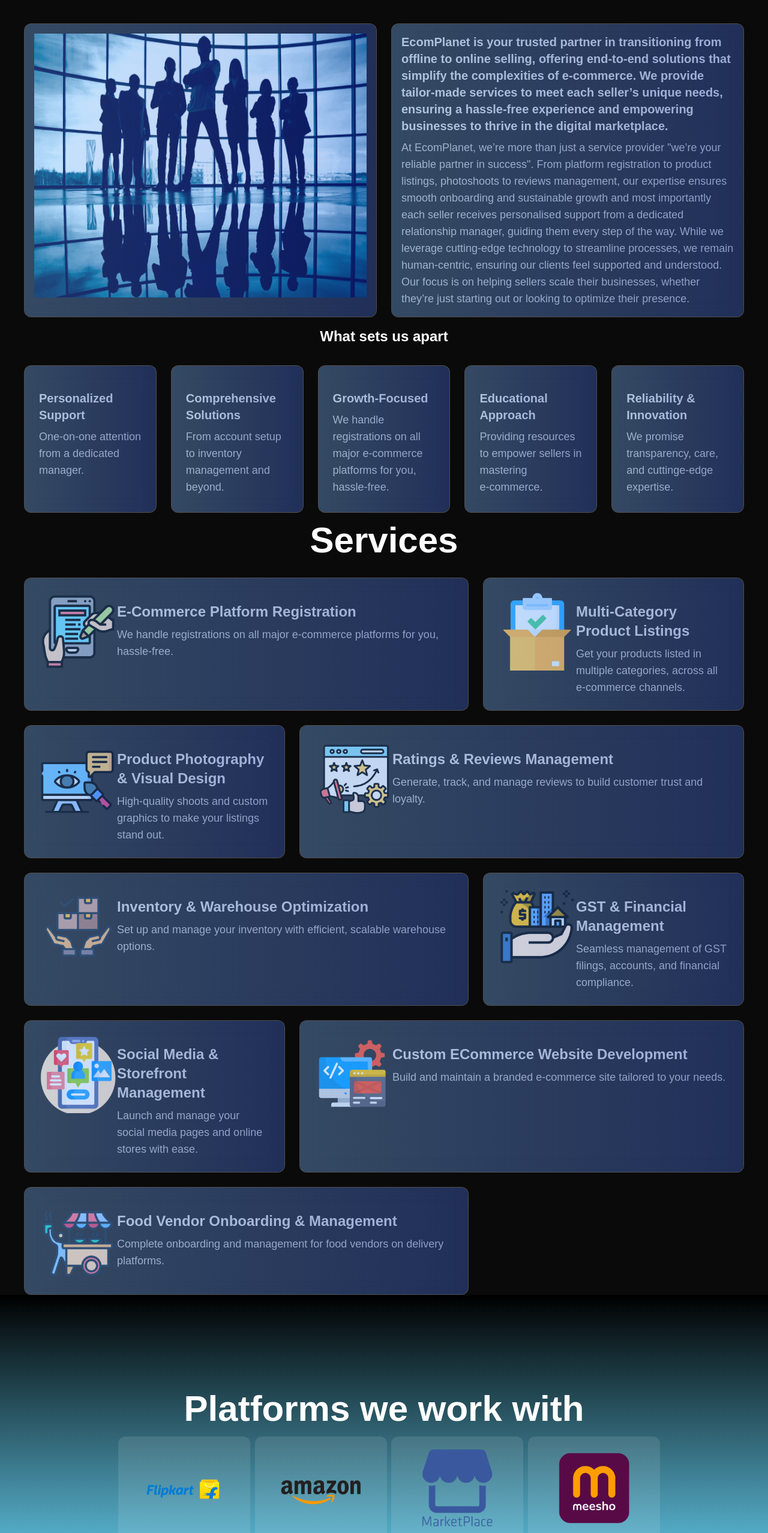
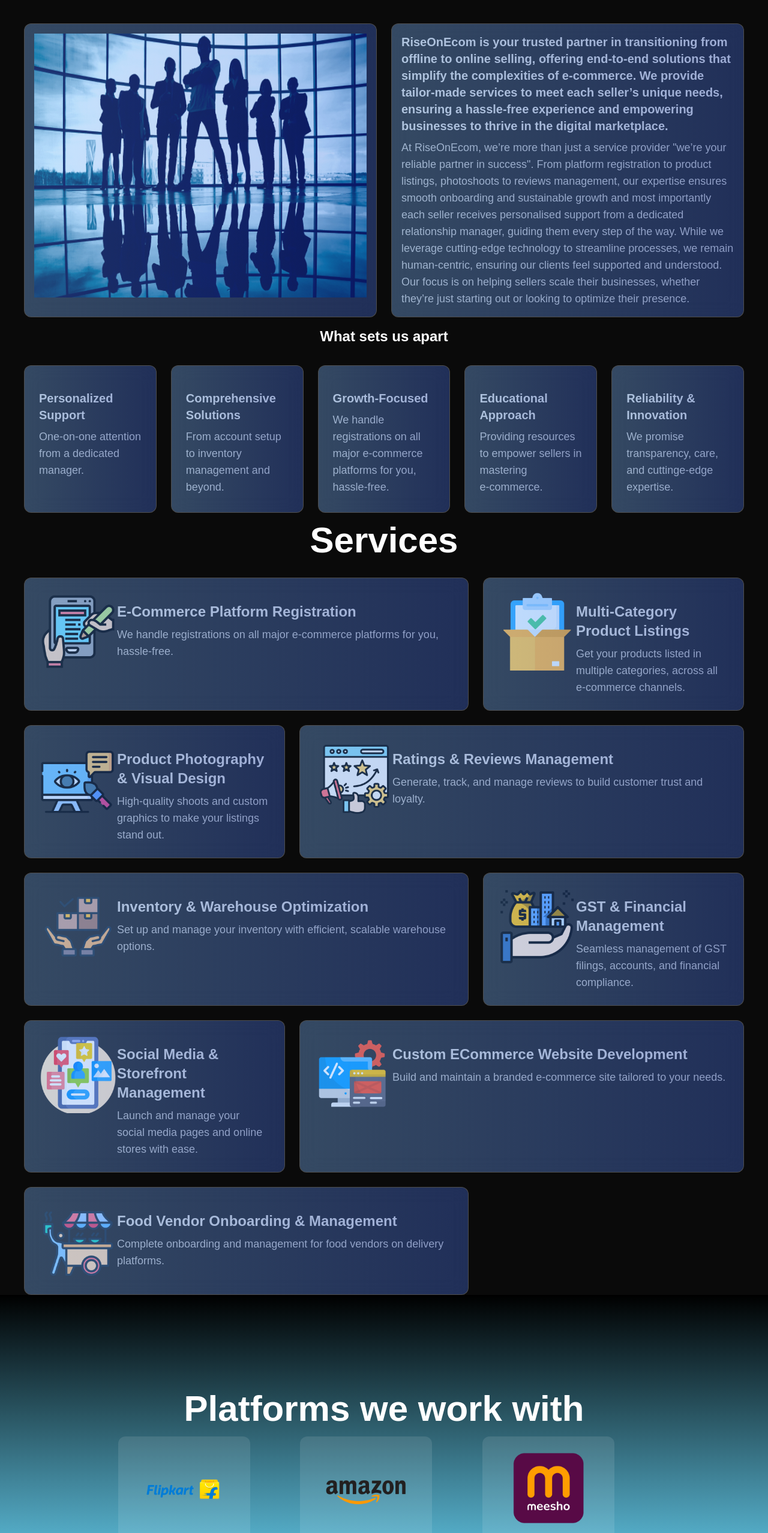
Before and after one commit to parklicoste/rise_on_ecom, a Next.js app: page / in a window 1280 px wide. Shown: the part 1066-3622 px from the top of the page at 60% size. Built offline with nearby package versions, Linux system fonts and the light colour scheme.

Commit message:
Completed Contact Section

```diff
--- a/src/app/page.tsx
+++ b/src/app/page.tsx
@@ -3,6 +3,7 @@ import Hero from "@/components/Hero";
 import Navbar from "@/components/Navbar";
 import Services from "@/components/Services";
 import Partners from "@/components/Partners";
+import { Contact } from "@/components/Contact";
 
 export default function Home() {
 
@@ -13,6 +14,7 @@ export default function Home() {
     <About />
     <Services />
     <Partners />
+    <Contact />
   </div>
   );
 }
--- a/src/components/About.tsx
+++ b/src/components/About.tsx
@@ -26,11 +26,11 @@ const About = () => {
                 <div className='flex flex-row p-4'>
 
                     <div className='flex flex-col'>
-                        <h2 className='text-xl font-bold text-white/80'>EcomPlanet is your trusted partner in transitioning from offline
+                        <h2 className='text-xl font-bold text-white/80'>RiseOnEcom is your trusted partner in transitioning from offline
                         to online selling, offering end-to-end solutions that simplify the complexities of e-commerce.
                         We provide tailor-made services to meet each seller’s
                         unique needs, ensuring a hassle-free experience and empowering businesses to thrive in the digital marketplace.</h2>
-                        <p className='text-lg text-white/70 mt-2'> At EcomPlanet, we’re more than just a service provider "we’re your
+                        <p className='text-lg text-white/70 mt-2'> At RiseOnEcom, we’re more than just a service provider "we’re your
                         reliable partner in success". From platform registration to product listings, photoshoots to reviews management,
                         our expertise ensures smooth onboarding and sustainable growth and most importantly each seller
                         receives personalised support from a dedicated relationship manager, guiding them every step of the way.
--- /dev/null
+++ b/src/components/Contact.tsx
@@ -0,0 +1,53 @@
+import React from 'react'
+import Image from 'next/image'
+import phone from '../assets/phone.png'
+import mail from '../assets/mail.png'
+
+export const Contact = () => {
+  return (
+    <div id="contact" className='max-w-[1000px] mx-auto flex flex-col lg:flex-row text-white/70 p-8 rounded-lg space-y-8 lg:space-y-0
+    lg:space-x-8'>
+      <div className='flex justify-center items-center'>
+        <ul>
+            <li className=' flex items-center'>
+              <Image src={phone} alt='phone' className='h-[110px] w-auto mr-6' />
+              <p className='text-xl'>+91 9999922543</p>
+
+            </li>
+            <li className=' flex items-center'>
+              <Image src={mail} alt='phone' className='h-[110px] w-auto mr-6' />
+              <p className='text-xl'>query@riseonecom.com</p>
+
+            </li>
+
+        </ul>
+
+
+      </div>
+
+      <div className='bg-white/10 p-6 rounded-xl max-w-[550px]'>
+        <h2 className='text-5xl font-bold text-blue-400 mb-4'>Get in Touch</h2>
+        <p className='text-white/70 mb-6'>Ready to unlock the door to e-commerce success? Let’s chat</p>
+        <form className='space-y-4' action="" method='POST'>
+          <div className='grid md:grid-cols-2 gap-4'>
+            <input className='bg-black/70 rounded-xl p-3 focus:outline-non focus:ring-2 focus:rinf-blue-400'
+            placeholder='First Name' type="text" name="name" id="" />
+            <input className='bg-black/70 rounded-xl p-3 focus:outline-non focus:ring-2 focus:rinf-blue-400'
+            placeholder='Last Name' type="text" name="name" id="" />
+            <input className='bg-black/70 rounded-xl p-3 focus:outline-non focus:ring-2 focus:rinf-blue-400'
+            placeholder='Email' type="text" name="email" id="" />
+            <input className='bg-black/70 rounded-xl p-3 focus:outline-non focus:ring-2 focus:rinf-blue-400'
+            placeholder='Phone' type="phone" name="phone" id="" />
+
+          </div>
+
+          <textarea className='bg-black/70 w-full rounded-xl p-3 focus:outline-non focus:ring-2 focus:ring-blue-400' placeholder='Your Message' name="" id=""></textarea>
+          <button className='bg-blue-700 hover:bg-blue-500 text-white px-6 py-2 w-full font-semibold text-xl rounded-xl'> Send Message</button>
+
+        </form>
+      </div>
+
+
+    </div>
+  )
+}
--- a/src/components/Partners.tsx
+++ b/src/components/Partners.tsx
@@ -12,16 +12,18 @@ const Partners = () => {
 
     const partnerIcons = [{icon: <Image src={flipkart} alt='card' className='w-[140px]' />, label: "Flipkart"},
         {icon: <Image src={amazon} alt='card' className='w-[140px]' />, label: "Amazon"},
-        {icon: <Image src={marketplace} alt='card' className='w-[140px]' />, label: "Facebook marketplace"},
+
         {icon: <Image src={meesho} alt='card' className='w-[140px]' />, label: "Meesho"}
     ];
 
+    // {icon: <Image src={marketplace} alt='card' className='w-[140px]' />, label: "Facebook marketplace"}
+
   return (
-    <div className='bg-[linear-gradient(to_bottom,#000,#67D3F4_80%)] py-32'>
+    <div className='bg-[linear-gradient(to_bottom,#000,#67D3F4_80%,#000_100%)] py-32'>
 
         <div className='text-white w-[400px] md:min-w-[950px] mx-auto p-8 text-center'>
             <h2 className='text-6xl font-bold mb-4'>Platforms we work with</h2>
-            <div className='grid grid-cols-2 md:grid-cols-4 gap-6'>
+            <div className='grid grid-cols-2 md:grid-cols-3 gap-6'>
                 {partnerIcons.map((partner, index) => (
                     <div key={index}
                     className='h-[160px] w-[160px] md:h-[220px] md:w-[220px] flex flex-col justify-between items-center bg-white/10 p-4 rounded-xl '>
```
Also changed, not shown: src/assets/mail.png (added), src/assets/phone.png (added).
